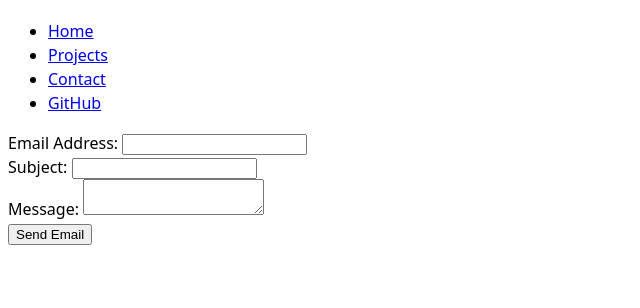
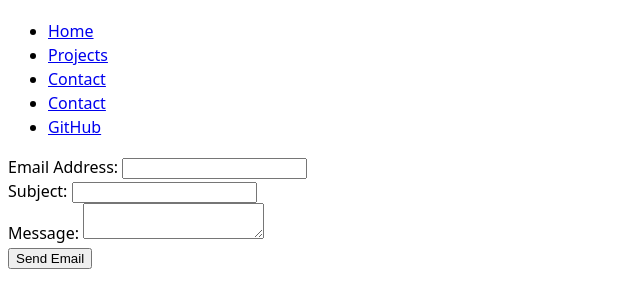
Before and after one commit to nancyshenn/portfolio, a plain HTML site: page contact/index.html in a window 1280 px wide. Shown: the part 72-380 px from the top of the page, without its empty margins (0-640 px from the left). Drawn offline with Linux system fonts and the light colour scheme.

Commit message:
added cv link to index

```diff
--- a/contact/index.html
+++ b/contact/index.html
@@ -13,6 +13,7 @@
             <li><a href="../index.html">Home</a></li>
             <li><a href="index.html">Projects</a></li>
             <li><a href="../contact/index.html">Contact</a></li>
+            <li><a href="../cv/index.html">Contact</a></li>
             <li><a href="https://github.com/nancyshenn" target="_blank">GitHub</a></li>
         </ul>
     </nav>
```
Also changed, not shown: index.html (+1 -0 lines), projects/index.html (+1 -0 lines).
